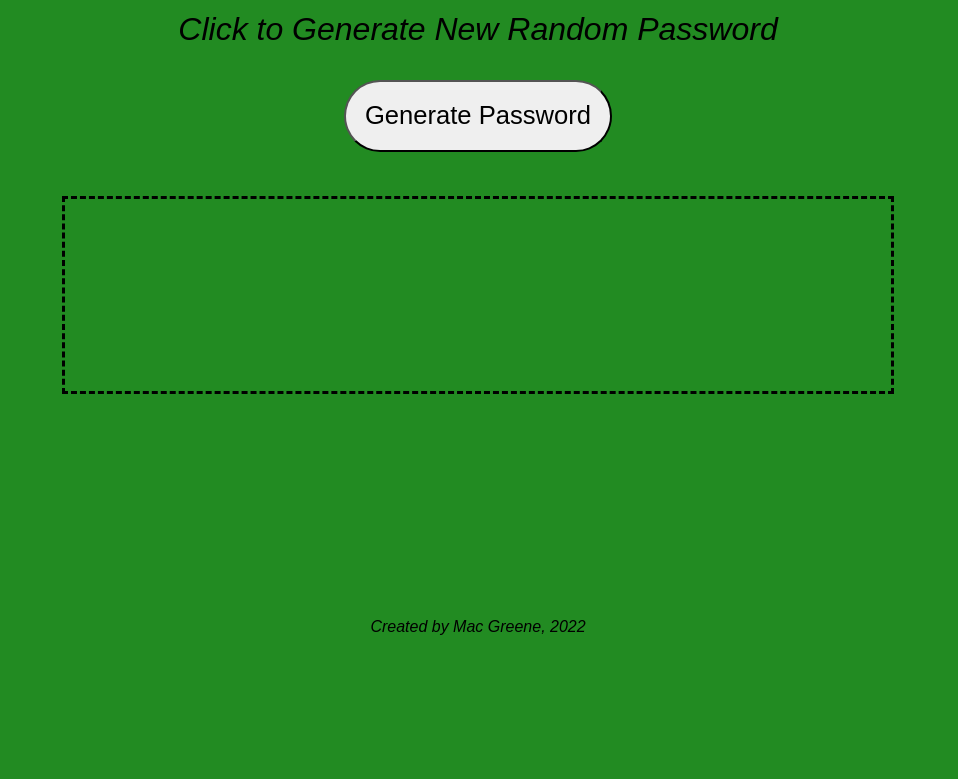
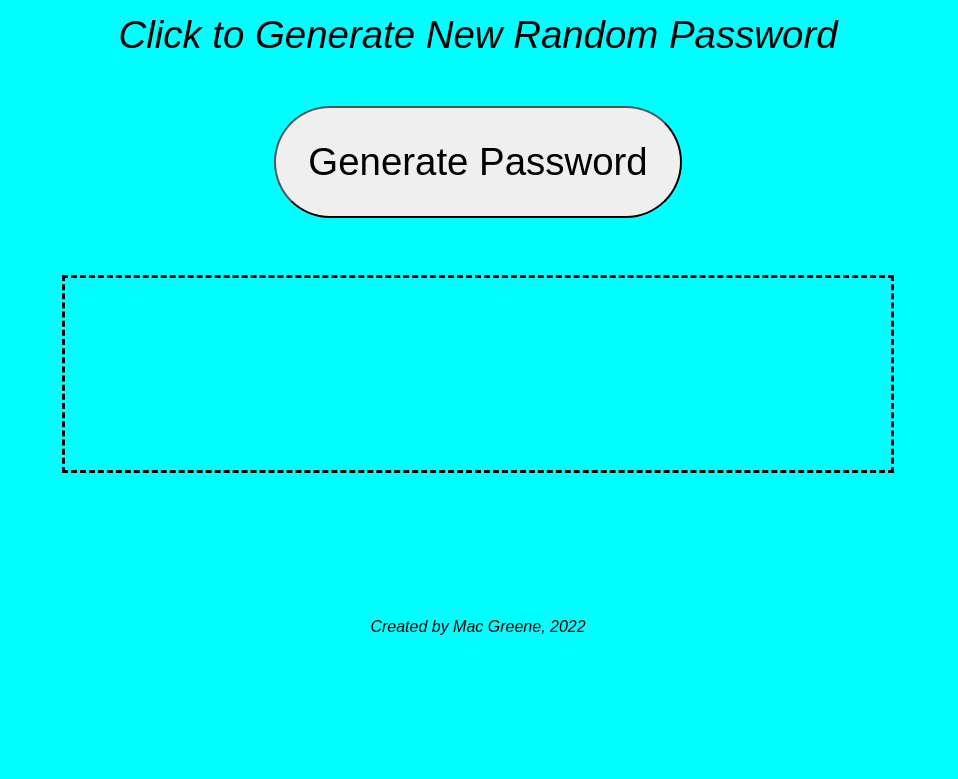
Before and after one commit to macgreene14/random-password-generator, a plain HTML site: page index.html in a window 1280 px wide. Shown: the part 131-910 px from the top of the page, without its empty margins (162-1120 px from the left). Drawn offline with Linux system fonts and the light colour scheme.

Commit message:
Updated CSS background-color

```diff
--- a/assets/css/style.css
+++ b/assets/css/style.css
@@ -7,7 +7,7 @@ body {
     line-height: 2.0;
     gap: 0px;
     word-wrap: break-word;
-    background-color: forestgreen;
+    background-color:cornflowerblue;
 }
 
 body header {
@@ -19,24 +19,25 @@ body h1 {
 }
 
 body p, body h2 {
-    font-size: 2.5vw;
+    font-size: 3vw;
 }
 
 
 .buttonClass {
     width: 100%;
-    font-size: 2vw;
+    font-size: 3vw;
 }
 
 #button {
     border-radius: 80px;
-    padding: 1.5%;
-    margin: 1.5%;
+    padding: 0.5%;
+    margin: 0.5%;
 }
 
 .passwordClass {
     border-style: dashed;
     width: 65%;
+    height: 200%;
     padding: 7.5%;
     margin: 2%;
     font-size: larger;
@@ -44,7 +45,7 @@ body p, body h2 {
 
 .spaceClass {
     width: 100%;
-    height: 60vh;
+    height: 800vh;
 }
 
 body footer {
@@ -60,12 +61,19 @@ body footer {
 /* Source: https://stackoverflow.com/questions/13847755/css-media-queries-for-screen-sizes */
 @media only screen
 and (min-device-width : 320px)
-and (max-device-width : 480px) {
+{
+
+    body {
+        background-color: aqua;
+    }
 
   /* Styles */
   #button {
-    border-radius: 80px;
-    padding: 4%;
-    margin: 4%;
+    /* border-radius: 80px;     */
+    padding: 2.5%;
+    margin: 2.5%;
+    }
+
+
+
 }
-}
```
